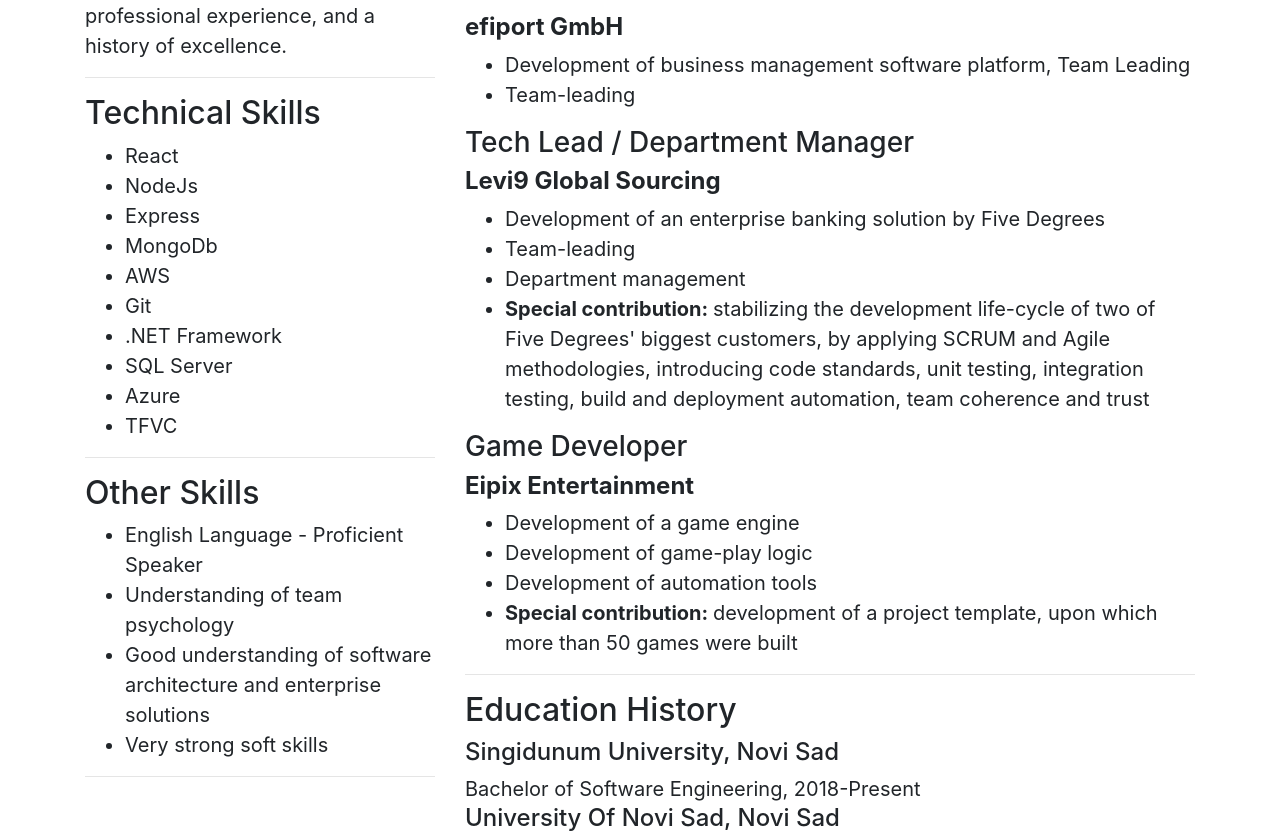
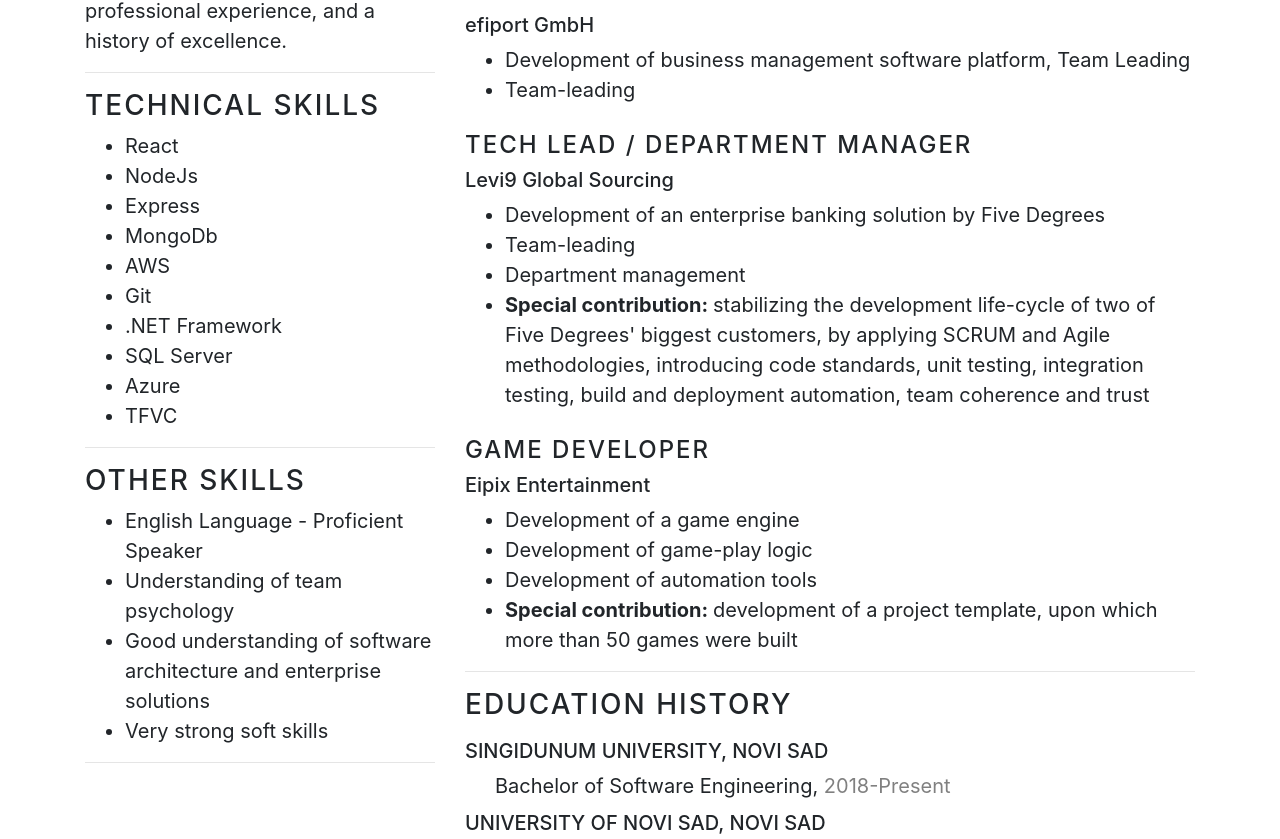
Before and after one commit to danslobodan/personalwebsite, a React (Create React App) app in the folder client/: page /about in a window 1280 px wide. Shown: the part 681-1520 px from the top of the page. Built offline with nearby package versions, Linux system fonts and the light colour scheme; no server answers.

Commit message:
Changed text styling.

```diff
--- a/client/src/components/about/About.css
+++ b/client/src/components/about/About.css
@@ -4,7 +4,6 @@
 }
 
 .about-heading-title {
-    text-transform: uppercase;
     font-weight: lighter;
     letter-spacing: 4px;
 }
@@ -17,6 +16,12 @@
     font-size: 20px;
 }
 
+.about h3,
+h4 {
+    text-transform: uppercase;
+    letter-spacing: 2px;
+}
+
 .about-image {
     border-radius: 50px;
 }
--- a/client/src/components/about/CvSection.tsx
+++ b/client/src/components/about/CvSection.tsx
@@ -5,7 +5,7 @@
 const CvSection: React.FC<Props> = ({ title, children }) => {
     return (
         <div>
-            <h2>{title}</h2>
+            <h3>{title}</h3>
             <div>{children}</div>
             <hr />
         </div>
--- /dev/null
+++ b/client/src/components/about/Education.css
@@ -0,0 +1,15 @@
+.education {
+    padding-top: 10px;
+}
+
+.education h5 {
+    text-transform: uppercase;
+}
+
+.degree {
+    padding-left: 30px;
+}
+
+.light-text {
+    color: gray;
+}
--- a/client/src/components/about/Education.tsx
+++ b/client/src/components/about/Education.tsx
@@ -1,3 +1,5 @@
+import './Education.css';
+
 export interface EducationProps {
     institution: string;
     location: string;
@@ -12,12 +14,12 @@
     duration,
 }) => {
     return (
-        <div>
-            <h4>
-                {institution}, {location}
-            </h4>
-            <div>
-                {degree}, {duration}
+        <div className='education'>
+            <h5>
+                {institution}, <span>{location}</span>
+            </h5>
+            <div className='degree'>
+                {degree}, <span className='light-text'>{duration}</span>
             </div>
         </div>
     );
--- /dev/null
+++ b/client/src/components/about/Job.css
@@ -0,0 +1,3 @@
+.job {
+    padding-top: 10px;
+}
--- a/client/src/components/about/Job.tsx
+++ b/client/src/components/about/Job.tsx
@@ -1,3 +1,5 @@
+import './Job.css';
+
 export interface JobProps {
     company: string;
     position: string;
@@ -7,24 +9,17 @@
 
 const specialContributionText = 'Special contribution: ';
 
-const ExperienceItem: React.FC<JobProps> = ({
-    position,
-    company,
-    duties,
-    special,
-}) => {
+const Job: React.FC<JobProps> = ({ position, company, duties, special }) => {
     return (
-        <div>
-            <h3>{position}</h3>
-            <h4>
-                <b>{company}</b>
-            </h4>
+        <div className='job'>
+            <h4>{position}</h4>
+            <h5>{company}</h5>
             <ul>
                 {duties.map((duty) => {
-                    return <li>{duty}</li>;
+                    return <li key={duty}>{duty}</li>;
                 })}
                 {special && (
-                    <li>
+                    <li key={special}>
                         <b>{specialContributionText}</b>
                         {special}
                     </li>
@@ -34,4 +29,4 @@
     );
 };
 
-export default ExperienceItem;
+export default Job;
```
